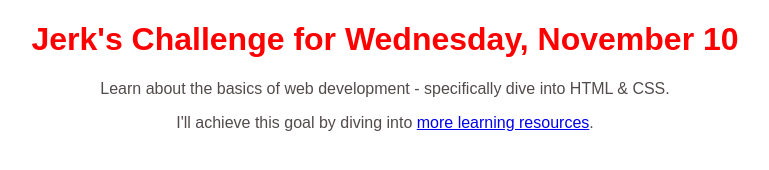
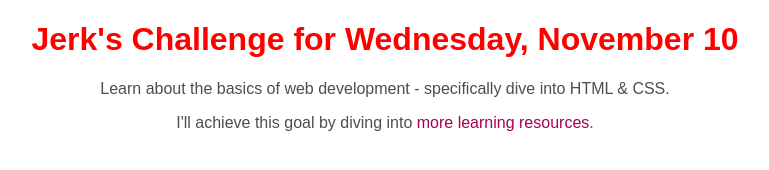
Before and after one commit to jecaps/100_days_of_code, a plain HTML site: page index.html in a window 1280 px wide. Shown: the whole page, without its empty margins (255-1024 px from the left). Drawn offline with Linux system fonts and the light colour scheme.

Commit message:
32. Styling the Anchor Element Also with Pseudo Hover

```diff
--- a/index.html
+++ b/index.html
@@ -18,6 +18,15 @@
       text-align: center;
       color: #534b4b;
     }
+
+    a {
+      color: rgb(167, 1, 78);
+      text-decoration: none;
+    }
+
+    a:hover {
+      text-decoration: underline;
+    }
   </style>
 </head>
 
```
